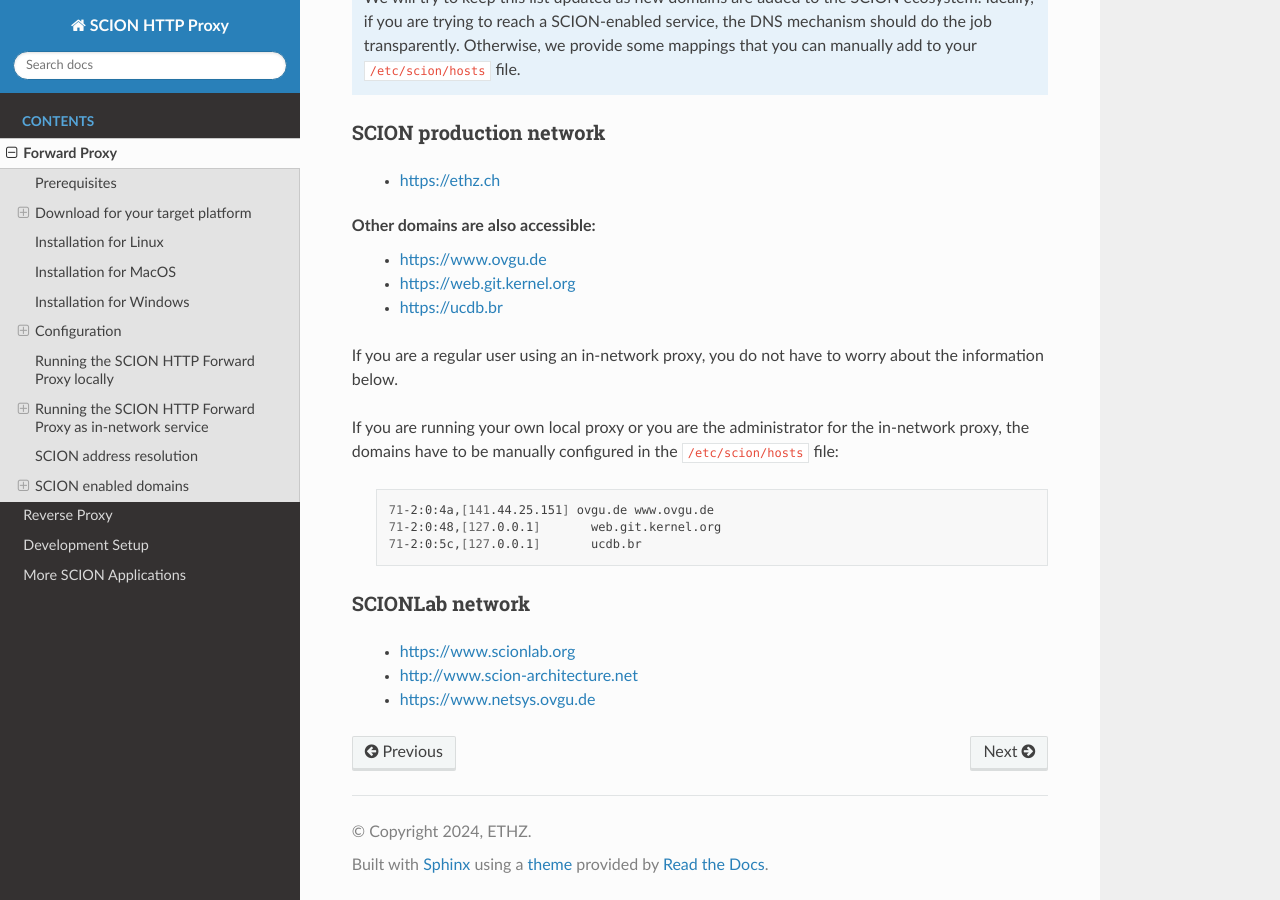
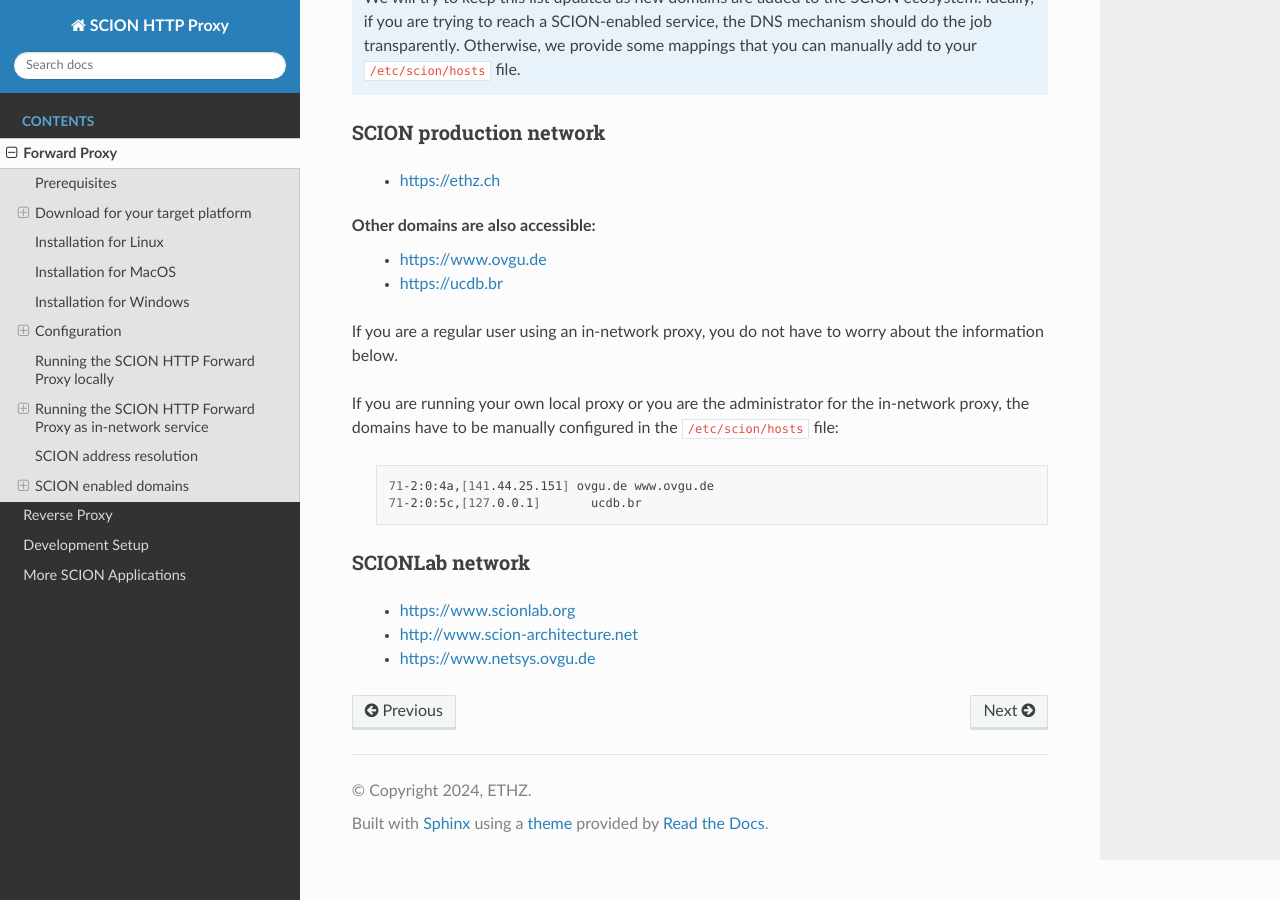
Before and after one commit to scionproto-contrib/http-proxy, a Sphinx documentation site: the page built from docs/source/forward-proxy.rst, in a window 1280 px wide and 900 px high, scrolled down 8417 px. Built offline with Sphinx 7.4.7 and the Read the Docs theme 3.1.0, drawn with Linux system fonts in a browser that asks for light colours.

Commit message:
docs: remove decommisioned example
Remove site hosted on Equinix

```diff
--- a/docs/source/forward-proxy.rst
+++ b/docs/source/forward-proxy.rst
@@ -389,7 +389,6 @@ SCION production network
 
 Other domains are also accessible:
     - https://www.ovgu.de
-    - https://web.git.kernel.org
     - https://ucdb.br
 
 If you are a regular user using an in-network proxy, you do not have to worry about the information below.
@@ -399,7 +398,6 @@ If you are running your own local proxy or you are the administrator for the in-
   .. code-block:: bash
 
     71-2:0:4a,[141.44.25.151] ovgu.de www.ovgu.de
-    71-2:0:48,[127.0.0.1]	web.git.kernel.org
     71-2:0:5c,[127.0.0.1]	ucdb.br
 
 SCIONLab network
```
